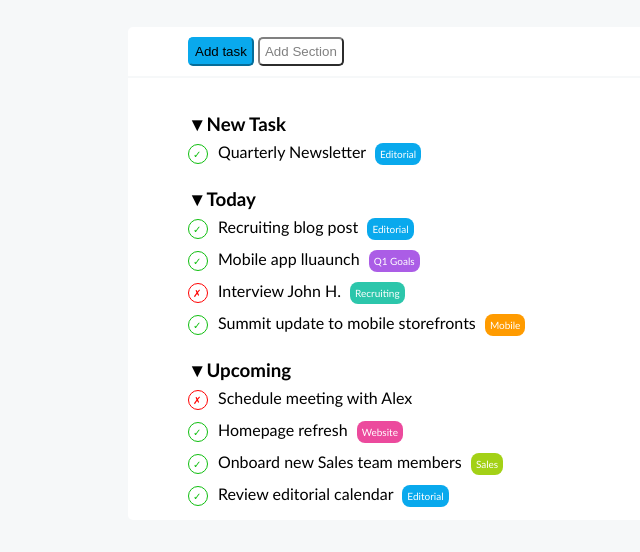
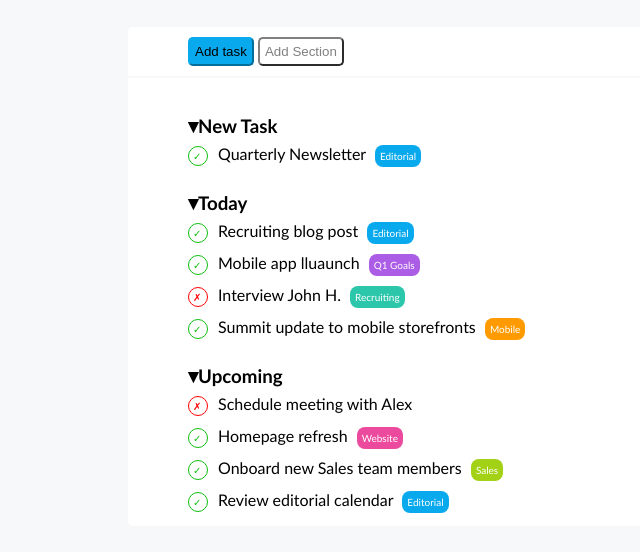
Before and after one commit to FedericaMammone/html-css-toboolist, a plain HTML site: page index.html in a window 1280 px wide. Shown: the part 76-628 px from the top of the page, without its empty margins (0-640 px from the left). Drawn offline with Linux system fonts and the light colour scheme.

Commit message:
Correzione freccia h3

```diff
--- a/css/style.css
+++ b/css/style.css
@@ -120,7 +120,8 @@ span {
 }
 
 .freccia::before {
-    content: "\25bc";
+    content: "\25BE";
+    font-size: 20px;
 }
 
 .fatto::before {
@@ -152,5 +153,4 @@ span {
   height: 10px;
   display: inline-block;
   line-height: 10px;
-
 }
```
